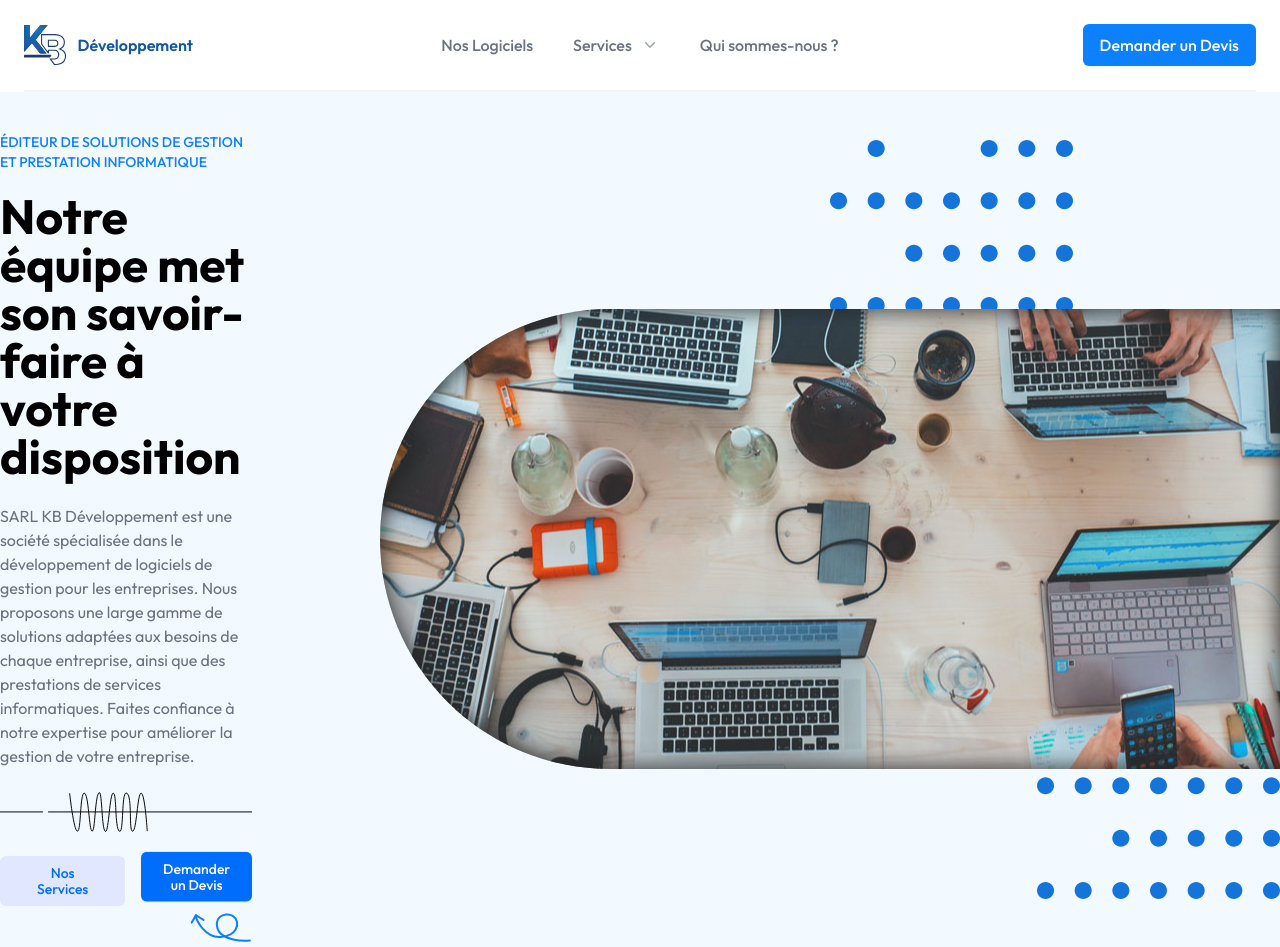
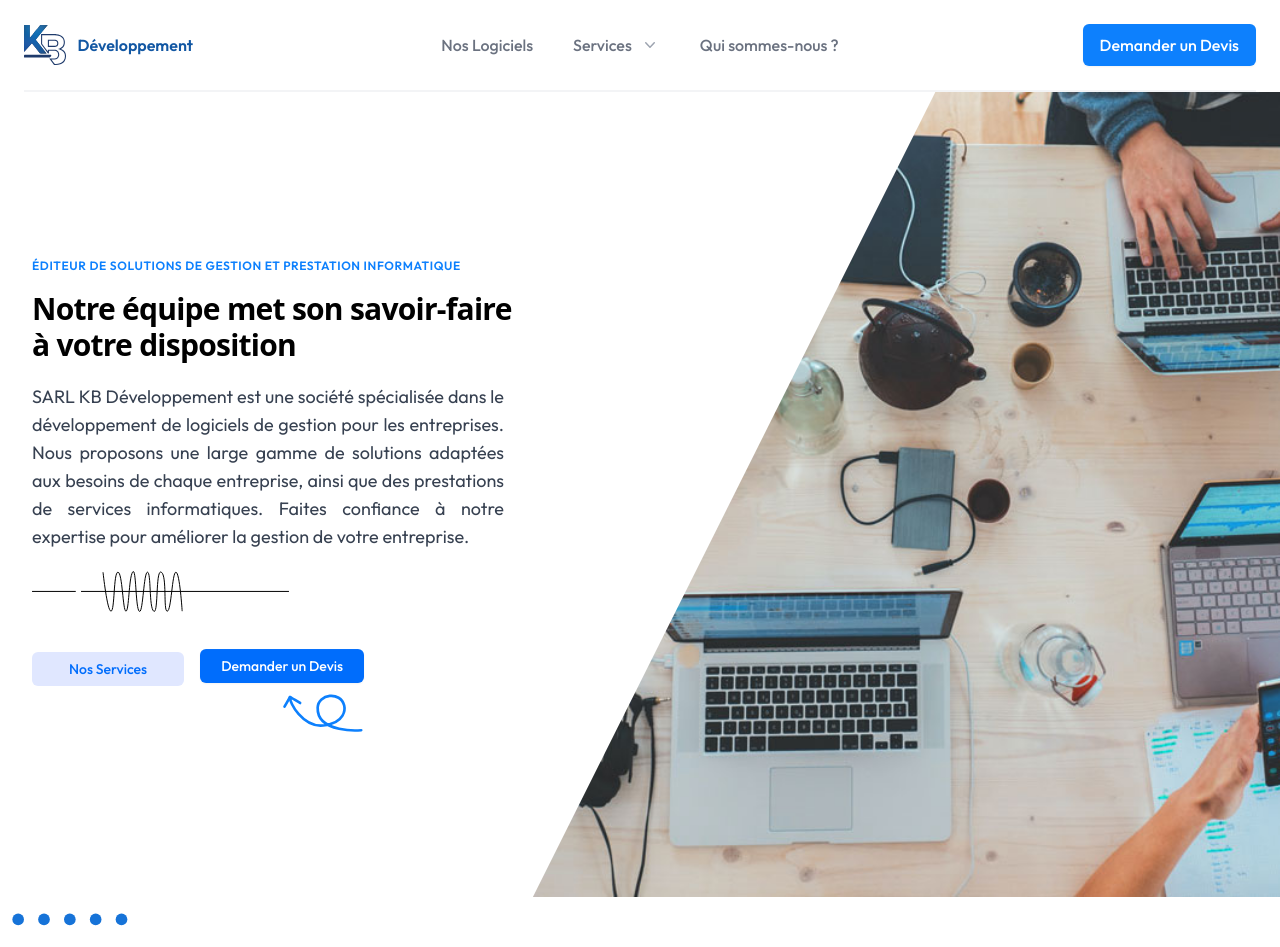
Before and after one commit to DevWebDJ/kb_web, a Next.js app: page / in a window 1280 px wide. Shown: the top 947 px of the page. Built offline with nearby package versions, Linux system fonts and the light colour scheme.

Commit message:
Update Hero.js

```diff
--- a/components/Hero.js
+++ b/components/Hero.js
@@ -6,52 +6,40 @@ import arrow from "../public/assets/cta_arrow.json";
 
 const Hero = () => {
   return (
-    <div className="lg:py-10 flex flex-col lg:flex-row-reverse lg:gap-32 bg-primaryBlue/5">
-      <div className="relative flex justify-between flex-row lg:flex-row-reverse lg:gap-32 items-center lg:py-24 py-5">
+    <>
+      <div className="relative flex flex-col-reverse py-16 lg:pt-0 lg:flex-col lg:pb-0">
+        <div className="inset-y-0 top-0 right-0 z-0 w-full max-w-xl px-4 mx-auto md:px-0 lg:pr-0 lg:mb-0 lg:mx-0 lg:w-7/12 lg:max-w-full lg:absolute xl:px-0">
+          <svg
+            className="absolute left-0 hidden h-full text-white transform -translate-x-1/2 lg:block"
+            viewBox="0 0 100 100"
+            fill="currentColor"
+            preserveAspectRatio="none slice"
+          >
+            <path d="M50 0H100L50 100H0L50 0Z" />
+          </svg>
           <Image
-          src={"/assets/udots.svg"}
-          width={243}
-          height={174}
-          className="lg:absolute lg:left-[50%] lg:top-2 lg:-z-10 w-1/3 lg:w-auto hidden lg:block"
-          alt="Udots"
-        />
-        <div className=" bg-heroimg bg-center flex md:block w-[60%] lg:w-[900px] lg:h-[460px] rounded-l-full overflow-hidden shadow-black shadow-[inset_0px_0px_23px_rgba(0,0,0,0.25)]">
-          <div className="w-full h-full -z-10" />
-          <Image
-            src={"/assets/udots_bottom.svg"}
-            width={243}
-            height={174}
-            className="absolute right-0 -mt-11  -z-10 hidden lg:block"
-            alt="Bottom Dots"
+            className="object-cover w-full h-56 rounded shadow-lg lg:rounded-none lg:shadow-none md:h-96 lg:h-full"
+            src="/assets/hero.jpg"
+            alt=""
+            width={1000}
+            height={667}
           />
         </div>
-      </div>
-
-      <div className="flex flex-col lg:max-w-xl gap-y-6 justify-center items-center lg:items-start  px-1 md:px-10 lg:px-0">
-        <div className="absolute">
-          <Image
-            src={"/assets/dots.svg"}
-            width={200}
-            height={143}
-            className="relative lg:-left-[200%] -left-[198%] -top-36"
-            alt="Dots"
-          />
-        </div>
-        <div className="max-w-lg leading-9 flex flex-col gap-y-5 text-center lg:text-left">
-          <h1 className=" text-xs md:text-sm text-primaryBlue uppercase font-medium">
+        <div className="relative flex flex-col items-start w-full max-w-xl px-4 mx-auto md:px-0 lg:px-8 lg:max-w-screen-lg">
+          <div className="mb-16 lg:my-40 lg:max-w-lg lg:pr-5">
+            <p className="inline-block py-px mb-4 text-xs font-semibold tracking-wider text-primaryBlue uppercase">
               éditeur de solutions de Gestion et prestation informatique
-          </h1>
-          <h1 className=" text-2xl md:text-3xl lg:text-5xl font-bold leading-9">
+            </p>
+            <h2 className="mb-5 font-sans text-3xl font-bold tracking-tight leading-9 sm:text-4xl sm:leading-none">
               Notre équipe met son savoir-faire à votre disposition
-          </h1>
-        </div>
-        <p className="text-gray-500 text-center lg:text-left">
+            </h2>
+            <p className="pr-5 mb-5 text-base text-gray-700 md:text-lg lg:text-justify">
               SARL KB Développement est une société spécialisée dans le
               développement de logiciels de gestion pour les entreprises. Nous
-          proposons une large gamme de solutions adaptées aux besoins de chaque
-          entreprise, ainsi que des prestations de services informatiques.
-          Faites confiance à notre expertise pour améliorer la gestion de votre
-          entreprise.
+              proposons une large gamme de solutions adaptées aux besoins de
+              chaque entreprise, ainsi que des prestations de services
+              informatiques. Faites confiance à notre expertise pour améliorer
+              la gestion de votre entreprise.
             </p>
             <Image
               src={"/assets/hero_zigzag.svg"}
@@ -59,8 +47,7 @@ const Hero = () => {
               height={40}
               alt="Zigzag"
             />
-
-        <div className="max-w-fit">
+            <div className="max-w-fit py-10">
               <div className="flex gap-4">
                 <button
                   type="button"
@@ -84,6 +71,8 @@ const Hero = () => {
             </div>
           </div>
         </div>
+      </div>
+    </>
   );
 };
 
```
Lines whose indentation alone changed are shown as unchanged.
